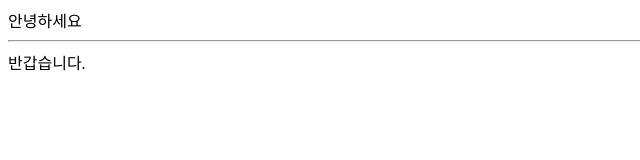
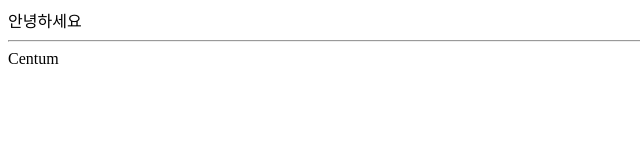
Before and after one commit to dnjsrywn/test, a plain HTML site: page index.html in a window 1280 px wide. Shown: the full height of the page, 0-640 px from the left. Drawn offline with Linux system fonts and the light colour scheme.

Commit message:
Update index.html

```diff
--- a/index.html
+++ b/index.html
@@ -9,7 +9,7 @@
 <body>
     안녕하세요
     <br><hr>
-    반갑습니다.
+    Centum
 
 </body>
 </html>
```
